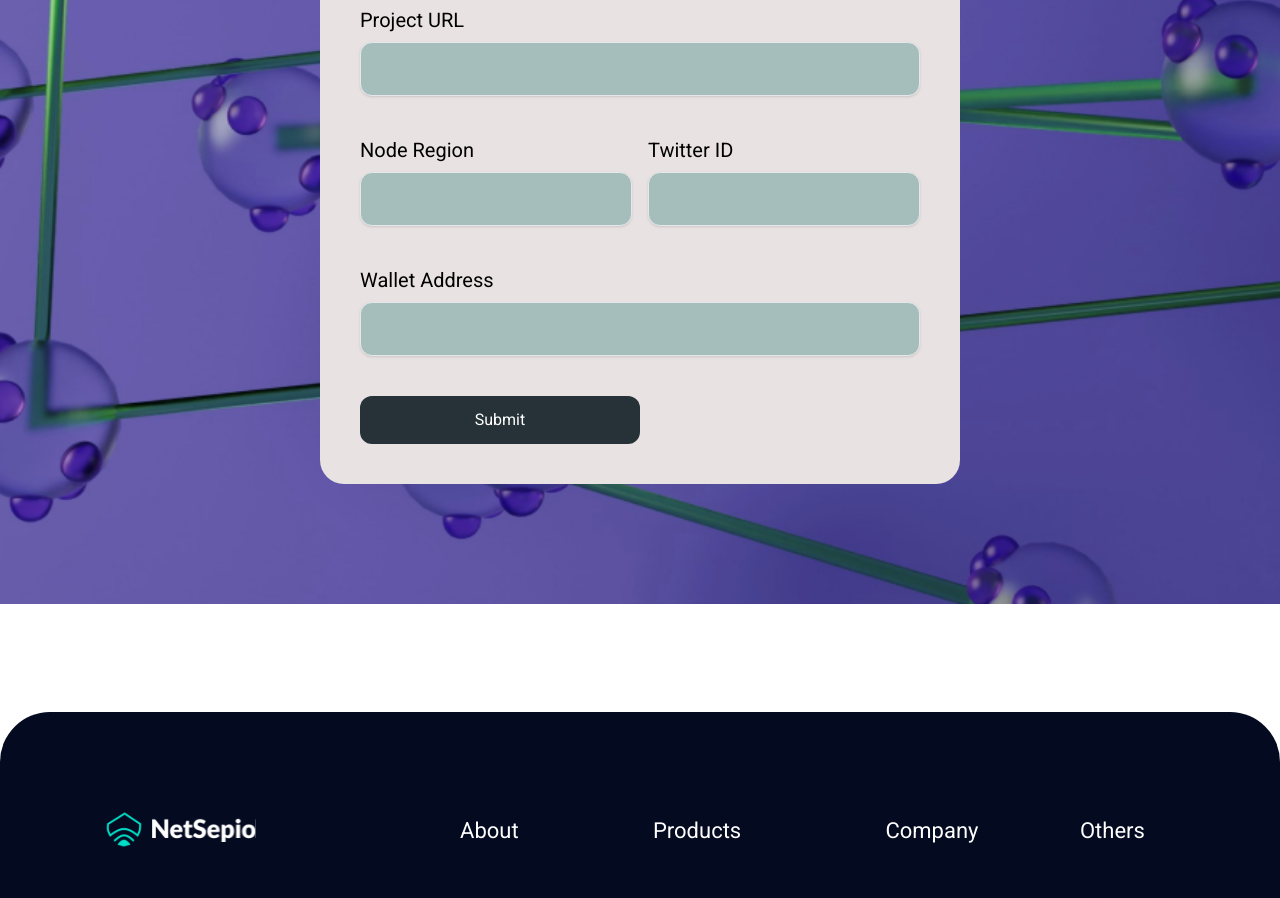
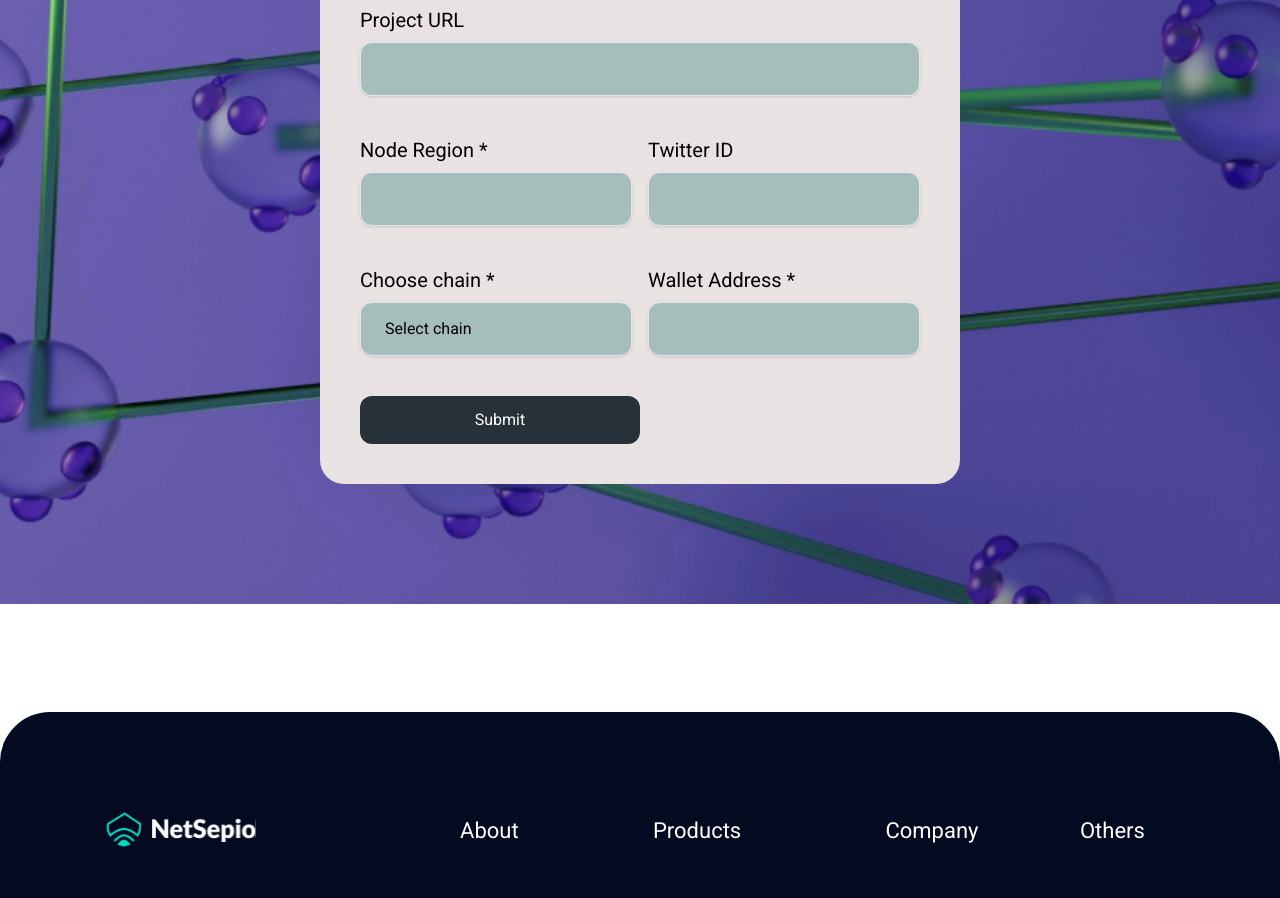
Before and after one commit to NetSepio/website, a Next.js app: page /nodeform in a window 1280 px wide. Shown: the part 780-1678 px from the top of the page. Built offline with nearby package versions, Linux system fonts and the light colour scheme.

Commit message:
added chain option

```diff
--- a/src/app/nodeform/page.jsx
+++ b/src/app/nodeform/page.jsx
@@ -12,6 +12,7 @@ const Page = () => {
   const [checked, setChecked] = useState(null);
   const [twitter, settwitter] = useState("");
   const [wallet, setwallet] = useState("");
+  const [chain, setchain] = useState('');
 
   const [showPopup, setShowPopup] = useState(false);
 
@@ -36,6 +37,7 @@ const Page = () => {
       project_name: projectname,
       project_id: projecturl,
       region,
+      // chain,
       twitter_id: twitter,
       ran_node_before: checked === "yes",
       wallet_address: wallet
@@ -73,6 +75,7 @@ const Page = () => {
       settwitter('');
       setChecked(null);
       setwallet('');
+      setchain('');
 
       // Show success popup
       setShowPopup(true);
@@ -188,10 +191,11 @@ const Page = () => {
 
             <div className="flex justify-between gap-4">
               <div className="w-1/2">
-                <div className="mt-10 text-xl">Node Region</div>
+                <div className="mt-10 text-xl">Node Region *</div>
                 <input
                   type="text"
                   // placeholder="Game name"
+                  required
                   value={region}
                   onChange={(e) => setregion(e.target.value)}
                   className="mt-2 shadow border appearance-none rounded-xl w-full py-4 px-6 text-gray-200 leading-tight focus:outline-none focus:shadow-outline"
@@ -211,15 +215,36 @@ const Page = () => {
               </div>
             </div>
 
-            <div className="mt-10 text-xl">Wallet Address</div>
+<div className="flex justify-between gap-4">
+  <div className="w-1/2">
+  <div className="mt-10 text-xl">Choose chain *</div>
+            <select
+              value={chain}
+              onChange={(e) => setchain(e.target.value)}
+              className="mt-2 shadow border appearance-none rounded-xl w-full py-4 px-6 text-black leading-tight focus:outline-none focus:shadow-outline"
+              style={{ color: 'black', backgroundColor: '#0B6A604D' }}
+            >
+              <option value="" disabled>Select chain</option>
+              <option value="aptos">Aptos</option>
+              <option value="ethereum">Ethereum</option>
+              <option value="sui">Sui</option>
+              <option value="solana">Solana</option>
+            </select>
+
+                </div>
+<div className="w-1/2">
+<div className="mt-10 text-xl">Wallet Address *</div>
                 <input
                   type="text"
                   // placeholder="Game name"
+                  required
                   value={wallet}
                   onChange={(e) => setwallet(e.target.value)}
                   className="mt-2 shadow border appearance-none rounded-xl w-full py-4 px-6 text-gray-200 leading-tight focus:outline-none focus:shadow-outline"
                   style={{ color: "black", backgroundColor: "#0B6A604D" }}
                 />
+                </div>
+                </div>
 
             <button
               style={{ backgroundColor: "#263238" }}
```
